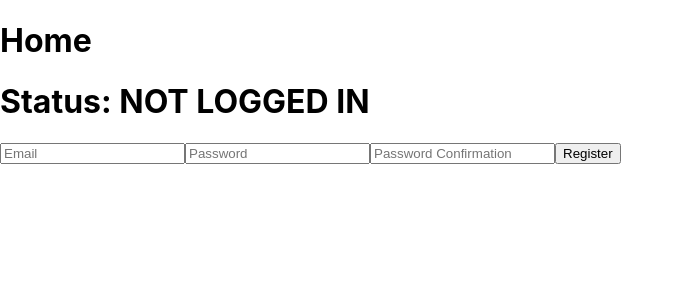
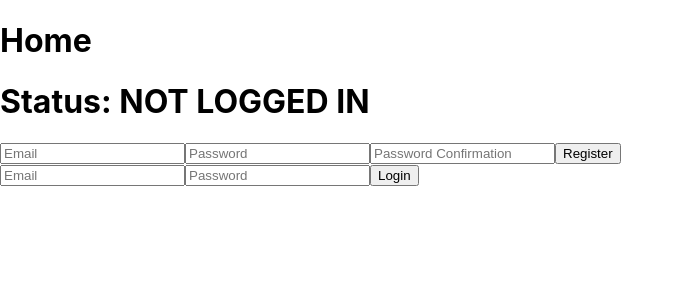
Before and after one commit to dakotastates/lot-app, a React (Create React App) app: page / in a window 1280 px wide. Shown: the top 300 px of the page, without its empty margins (0-684 px from the left). Built offline with nearby package versions, Linux system fonts and the light colour scheme.

Commit message:
Login form setup

```diff
--- a/src/components/Home.js
+++ b/src/components/Home.js
@@ -1,4 +1,5 @@
 import Registration from './auth/Registration'
+import Login from './auth/Login'
 
 function Home(props) {
 
@@ -9,9 +10,10 @@ function Home(props) {
 
   return(
     <div>
-    <h1>Home</h1>
-    <h1>Status: {props.loggedInStatus}</h1>
-    <Registration handleSuccessfulAuth={handleSuccessfulAuth} />
+      <h1>Home</h1>
+      <h1>Status: {props.loggedInStatus}</h1>
+      <Registration handleSuccessfulAuth={handleSuccessfulAuth} />
+      <Login handleSuccessfulAuth={handleSuccessfulAuth} />
     </div>
   )
 }
--- /dev/null
+++ b/src/components/auth/Login.js
@@ -0,0 +1,49 @@
+
+import { useState } from 'react';
+import axios from 'axios';
+
+function Login(props) {
+
+  const [state, setState] = useState({
+    email: "",
+    password: "",
+    loginErrors: ""
+  })
+
+  const handleChange = (e) =>{
+    const { name, value } = e.target;
+    setState(state => ({ ...state, [name]: value }));
+  }
+
+  const handleSubmit = (e) =>{
+    e.preventDefault();
+    const {email, password} = state
+    axios.post("http://localhost:3001/sessions", {
+      user: {
+        email: email,
+        password: password
+      }
+    },
+    {withCredentials: true}
+  ).then(response => {
+    if (response.data.logged_in){
+      props.handleSuccessfulAuth(response.data)
+    }
+    console.log("login res", response);
+  }).catch(error =>{
+    console.log("login error", error);
+  })
+  }
+
+  return(
+    <div>
+      <form onSubmit={handleSubmit}>
+        <input type="email" name="email" placeholder="Email" value={state.email} onChange={handleChange} required/>
+        <input type="password" name="password" placeholder="Password" value={state.password} onChange={handleChange} required/>
+        <button type="submit">Login</button>
+      </form>
+    </div>
+  )
+}
+
+export default Login;
```
